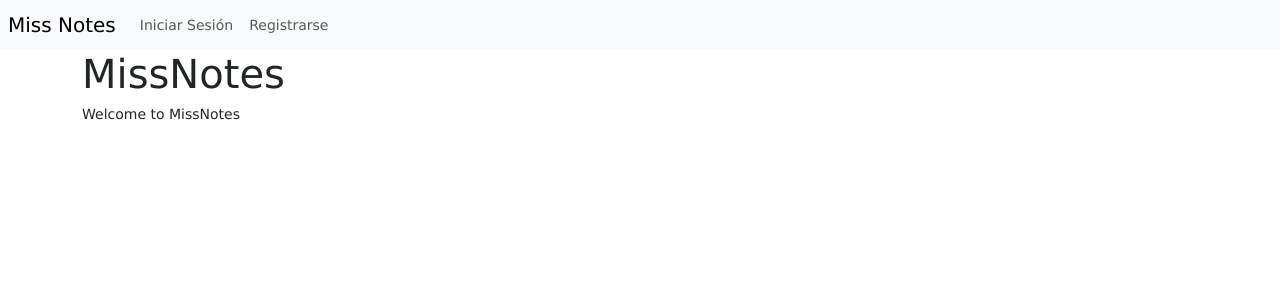
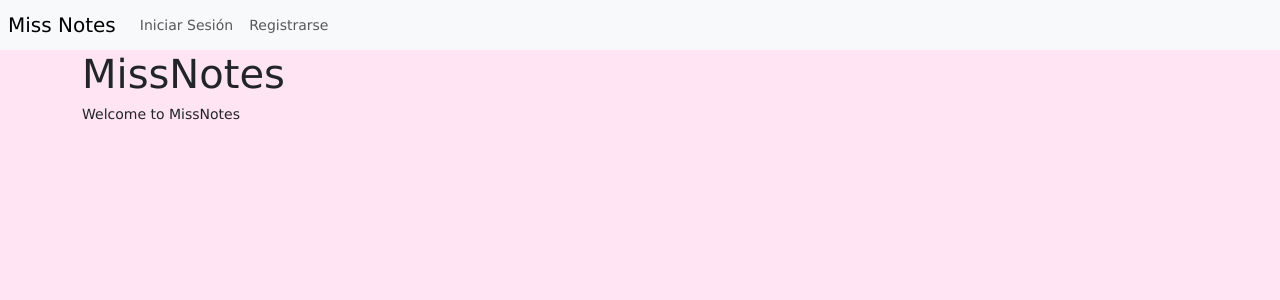
Before and after one commit to Josel02/miss-notes-react-dsw, a React (Create React App) app: page / in a window 1280 px wide. Shown: the top 300 px of the page. Built offline with nearby package versions, Linux system fonts and the light colour scheme.

Commit message:
Update background color in Bootstrap.css and LoginRegister.css

```diff
--- a/src/styles/Bootstrap.css
+++ b/src/styles/Bootstrap.css
@@ -8,6 +8,10 @@
 .btn-primary:hover {
     background-color: var(--pink-lavender);
     color: var(--lavender-blush);
+}
+
+body {
+    background-color: var(--pale-purple);
 }
 
 .form-control {
--- a/src/styles/LoginRegister.css
+++ b/src/styles/LoginRegister.css
@@ -42,10 +42,6 @@
     padding-right: 40px;
 }
 
-body {
-    background-color: var(--pale-purple);
-}
-
 .text-decoration-underline-login-register {
     font-size: 14px;
     margin-top: 20px;
```
